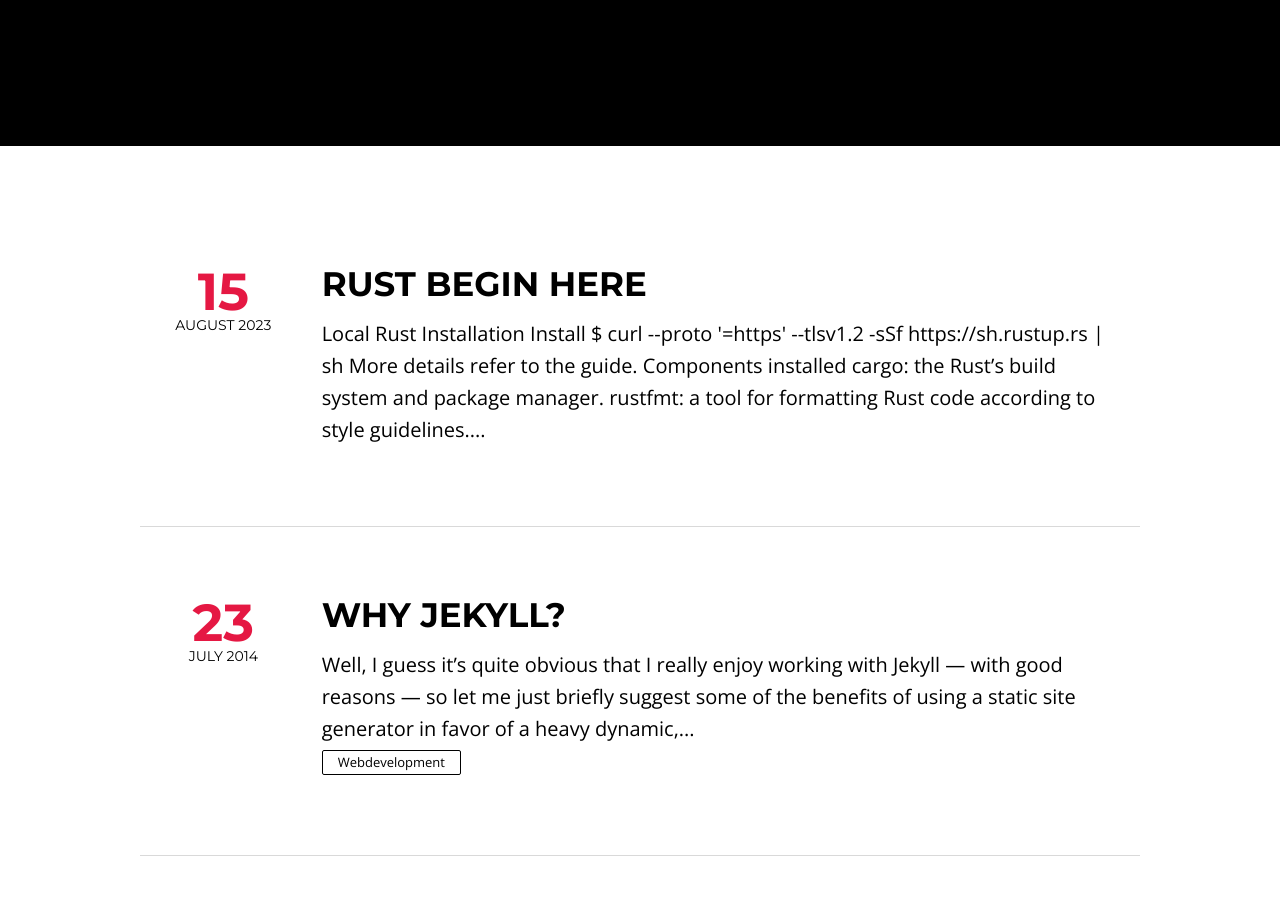
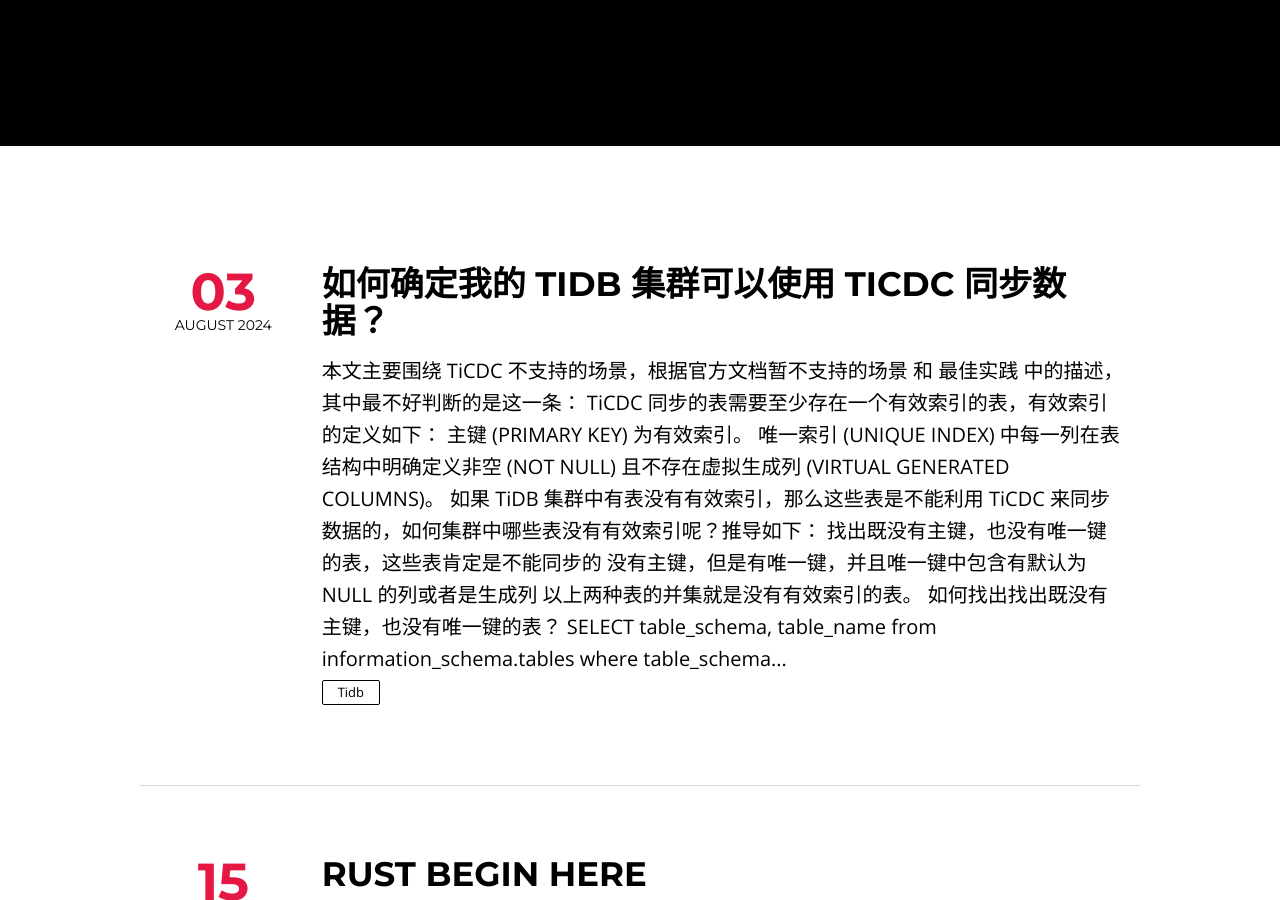
Before and after one commit to yinx0004/yinx0004.github.io, a Jekyll site: the page built from index.html, in a window 1280 px wide and 900 px high, scrolled down 378 px. Built offline with Jekyll 4.4.1, drawn with Linux system fonts in a browser that asks for light colours; nearby versions of some CDN libraries; the list of posts is cut into pages by our own code.

Commit message:
add post

```diff
--- /dev/null
+++ b/_posts/2024-08-03-tidb-ticdc-applicability.md
@@ -0,0 +1,44 @@
+---
+layout: post
+title: "如何确定我的 TiDB 集群可以使用 TiCDC 同步数据？"
+description:
+headline:
+date: 2024-08-03
+permalink: /posts/2024/08/ticdc-applicability/
+category: TiDB
+tags: [TiCDC]
+imagefeature: cover1.jpg
+mathjax:
+chart:
+comments: true
+featured: true
+---
+本文主要围绕 TiCDC 不支持的场景，根据官方文档[暂不支持的场景](https://docs.pingcap.com/zh/tidb/stable/ticdc-overview#%E6%9A%82%E4%B8%8D%E6%94%AF%E6%8C%81%E7%9A%84%E5%9C%BA%E6%99%AF) 和 [最佳实践](https://docs.pingcap.com/zh/tidb/stable/ticdc-overview#%E6%9A%82%E4%B8%8D%E6%94%AF%E6%8C%81%E7%9A%84%E5%9C%BA%E6%99%AF) 中的描述，其中最不好判断的是这一条：
+>TiCDC 同步的表需要至少存在一个有效索引的表，有效索引的定义如下：
+>
+>主键 (PRIMARY KEY) 为有效索引。
+>
+>唯一索引 (UNIQUE INDEX) 中每一列在表结构中明确定义非空 (NOT NULL) 且不存在虚拟生成列 (VIRTUAL GENERATED COLUMNS)。
+
+如果 TiDB 集群中有表没有有效索引，那么这些表是不能利用 TiCDC 来同步数据的，如何集群中哪些表没有有效索引呢？推导如下：
+1. 找出既没有主键，也没有唯一键的表，这些表肯定是不能同步的
+2. 没有主键，但是有唯一键，并且唯一键中包含有默认为 NULL 的列或者是生成列
+以上两种表的并集就是没有有效索引的表。
+
+如何找出找出既没有主键，也没有唯一键的表？
+
+<code>SELECT table_schema, table_name from information_schema.tables where table_schema not in ('METRICS_SCHEMA','mysql','PERFORMANCE_SCHEMA','INFORMATION_SCHEMA','sys') and (table_schema,table_name) not in (select table_schema,table_name from information_schema.tidb_indexes where NON_UNIQUE=0 and table_schema not in ('METRICS_SCHEMA','mysql','PERFORMANCE_SCHEMA','INFORMATION_SCHEMA','sys')) and table_type='BASE TABLE';</code>
+
+如何找出没有主键，但是有唯一键，并且唯一键中包含有默认为 NULL 的列或者是生成列？
+
+<code>SELECT a.table_schema, a.table_name from (select table_schema, table_name, column_name from information_schema.tidb_indexes where NON_UNIQUE=0 and KEY_NAME<>'PRIMARY' and (table_schema, table_name) not in (select table_schema, table_name from information_schema.tidb_indexes where KEY_NAME='PRIMARY') and table_schema not in ('METRICS_SCHEMA','mysql','PERFORMANCE_SCHEMA','INFORMATION_SCHEMA','sys')) a left join (select TABLE_SCHEMA,TABLE_NAME,COLUMN_NAME,IS_NULLABLE,GENERATION_EXPRESSION from information_schema.columns where table_schema not in ('METRICS_SCHEMA','mysql','PERFORMANCE_SCHEMA','INFORMATION_SCHEMA','sys')) b on a.table_schema=b.table_schema and a.table_name=b.table_name and a.column_name=b.column_name where (b.IS_NULLABLE='YES' or b.GENERATION_EXPRESSION<>'');</code>
+
+最后取并集如下，就是我们需要的没有有效索引的表的集合，如果以下 SQL 的查询结果为非空，则查询结果中的表不能使用 TiCDC 来同步数据：
+
+<code>SELECT table_schema, table_name from information_schema.tables where table_schema not in ('METRICS_SCHEMA','mysql','PERFORMANCE_SCHEMA','INFORMATION_SCHEMA','sys') and (table_schema,table_name) not in (select table_schema,table_name from information_schema.tidb_indexes where NON_UNIQUE=0 and table_schema not in ('METRICS_SCHEMA','mysql','PERFORMANCE_SCHEMA','INFORMATION_SCHEMA','sys')) and table_type='BASE TABLE'
+union all
+SELECT a.table_schema, a.table_name from (select table_schema, table_name, column_name from information_schema.tidb_indexes where NON_UNIQUE=0 and KEY_NAME<>'PRIMARY' and (table_schema, table_name) not in (select table_schema, table_name from information_schema.tidb_indexes where KEY_NAME='PRIMARY') and table_schema not in ('METRICS_SCHEMA','mysql','PERFORMANCE_SCHEMA','INFORMATION_SCHEMA','sys')) a left join (select TABLE_SCHEMA,TABLE_NAME,COLUMN_NAME,IS_NULLABLE,GENERATION_EXPRESSION from information_schema.columns where table_schema not in ('METRICS_SCHEMA','mysql','PERFORMANCE_SCHEMA','INFORMATION_SCHEMA','sys')) b on a.table_schema=b.table_schema and a.table_name=b.table_name and a.column_name=b.column_name where (b.IS_NULLABLE='YES' or b.GENERATION_EXPRESSION<>'');</code>
+
+另外还有一个关于不支持 SEQUENCE 相关操作的限制，找出集群中是否使用了 SEQUENCE 是很简单的，SQL 如下，如果查询结果为非空，则说明使用了 SEQUENCE：
+
+<code>SELECT TABLE_SCHEMA,TABLE_NAME,TABLE_TYPE from information_schema.tables where TABLE_TYPE='SEQUENCE';</code>
```
Also changed, not shown: _posts/2014-07-23-why-jekyll.md (+1 -1 lines), _posts/2023-08-15-rust-begin-here.md (+1 -1 lines).
